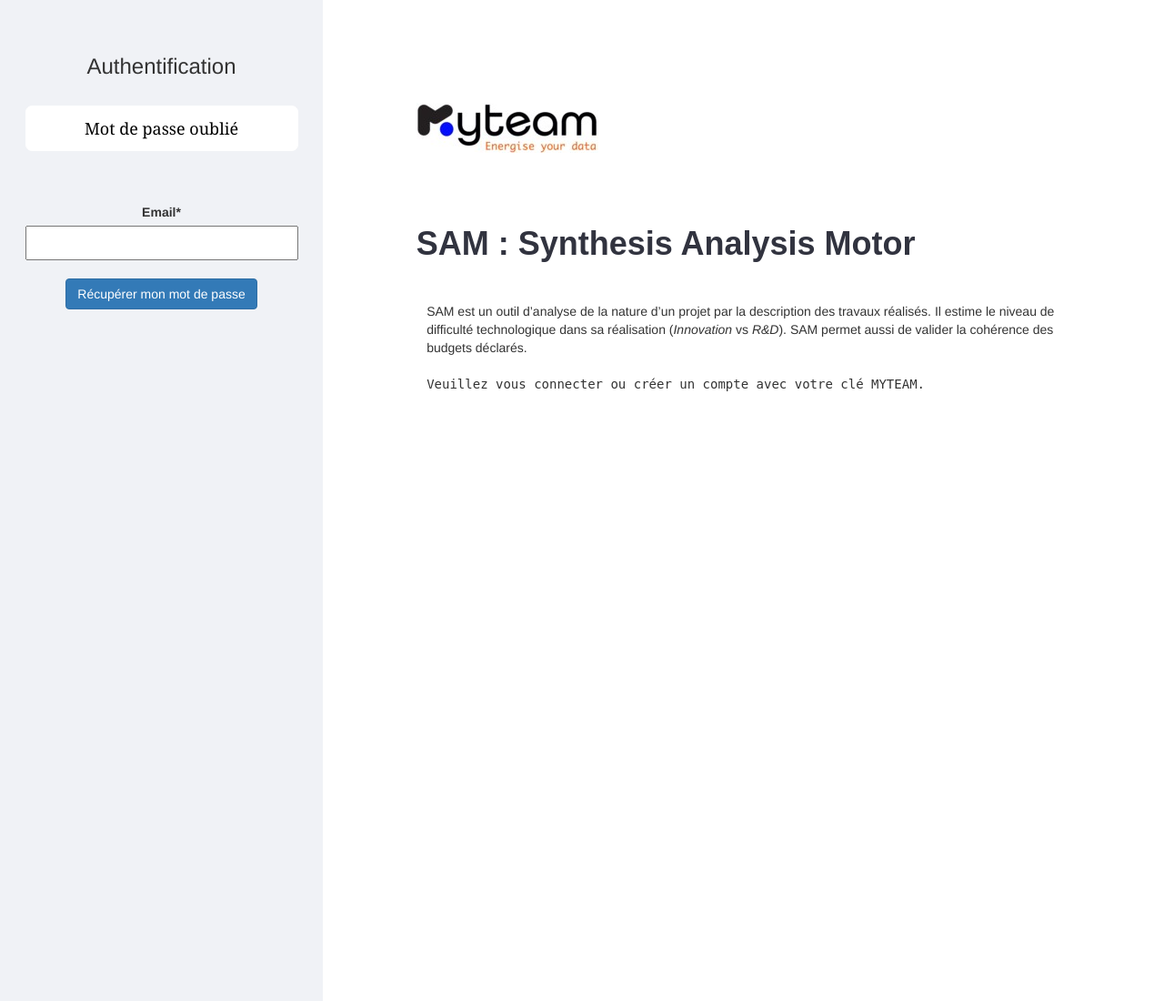
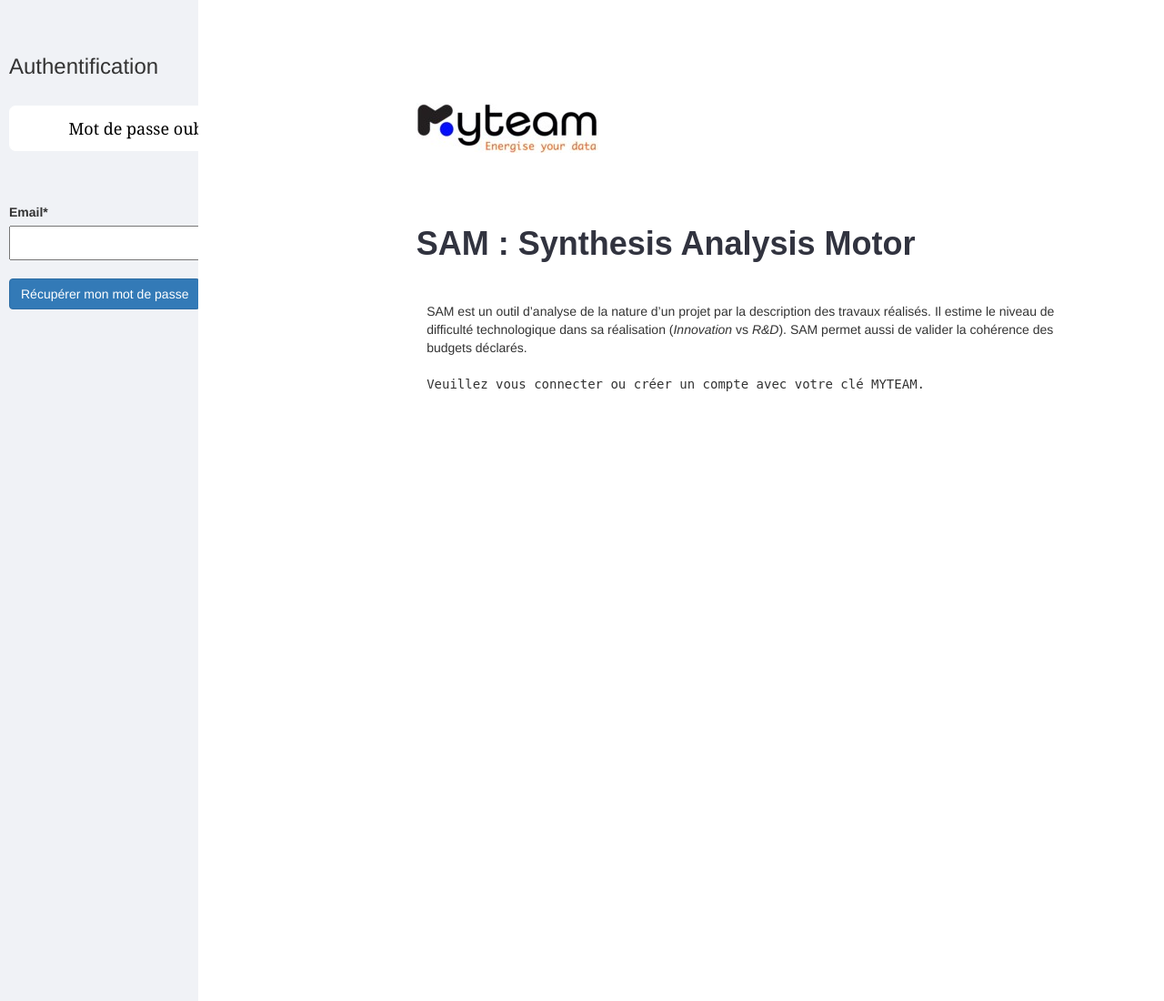
Before and after one commit to benhachy/SAM-website, a Django app: page /recuperation/ in a window 1280 px wide. Shown: the whole page at 91% size. Run offline with Django 4.2, Linux system fonts and the light colour scheme; some libraries are stand-ins or nearby versions.

Commit message:
Amélioration sidenav

```diff
--- a/myteam/main/static/css/style-result-card.css
+++ b/myteam/main/static/css/style-result-card.css
@@ -1,7 +1,6 @@
 
 
 .result{
-
     width:320px;
     height:auto;
 
--- a/myteam/main/static/css/style.css
+++ b/myteam/main/static/css/style.css
@@ -1,16 +1,16 @@
 .sidenav {
     background-color: rgb(240, 242, 246);
-    background-attachment: fixed;
-    flex-shrink: 0;
-    height: 130%;
+    background-attachment: scroll;
+    position: fixed;
+
+    /*width: 355px;*/
+    width:17%;
+    height: 100%;
+
     overflow: auto;
     padding: 6rem 1rem;
-    position: fixed !important;
-    transition: margin-left 300ms ease 0s, box-shadow 300ms ease 0s;
-    width: 355px;
+
     z-index: 100;
-    margin-left: 0px;
-    text-align:center;
 }
 
 .sidenav a{
--- a/myteam/main/templates/main/base.html
+++ b/myteam/main/templates/main/base.html
@@ -4,7 +4,6 @@
 <html>
     <head>
         <title>{%block title%}SAM - Synthesis Analysis Motor{%endblock%}</title>
-
 
         <meta charset="utf-8">
         <meta name="viewport" content="width=device-width, initial-scale=1, shrink-to-fit=no">
@@ -24,6 +23,7 @@
 
     <body>
         <div class="sidenav" >
+            <!--Go to login.html-->
             {%block navbar%}
             {%endblock%}
         </div>
--- a/myteam/main/views.py
+++ b/myteam/main/views.py
@@ -159,10 +159,12 @@ def home(request):
                 if  euros > 2000 :
                     coherent = 1
 
-                return render(request, "main/result.html", {"coherent":coherent, "dic_files":dic_files, "card":request.GET["evaluer"]})
+                response =  render(request, "main/result.html", {"coherent":coherent, "dic_files":dic_files, "card":request.GET["evaluer"]})
+                return response
 
             # Relie la vue et le gabari main/home.html après l'authentification d'un utilisateur, autrement elle répond à la requête GET envoyé par ce dernier
             return render(request, "main/home.html")
+
         ##
 
     # Le cas où l'utilisateur n'est pas identifé : redirirection à la page d'authentification
```
Also changed, not shown: myteam/db.sqlite3.
